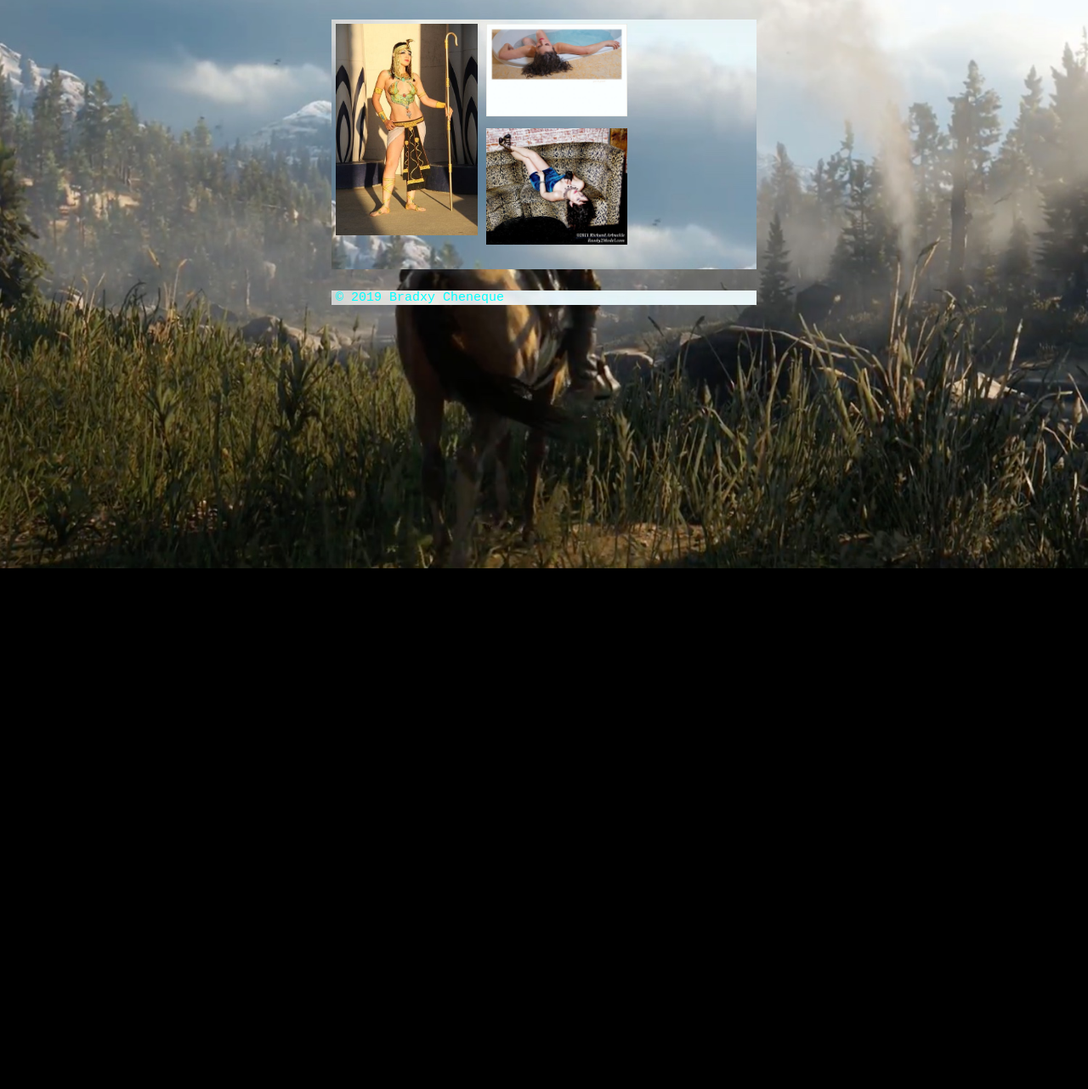
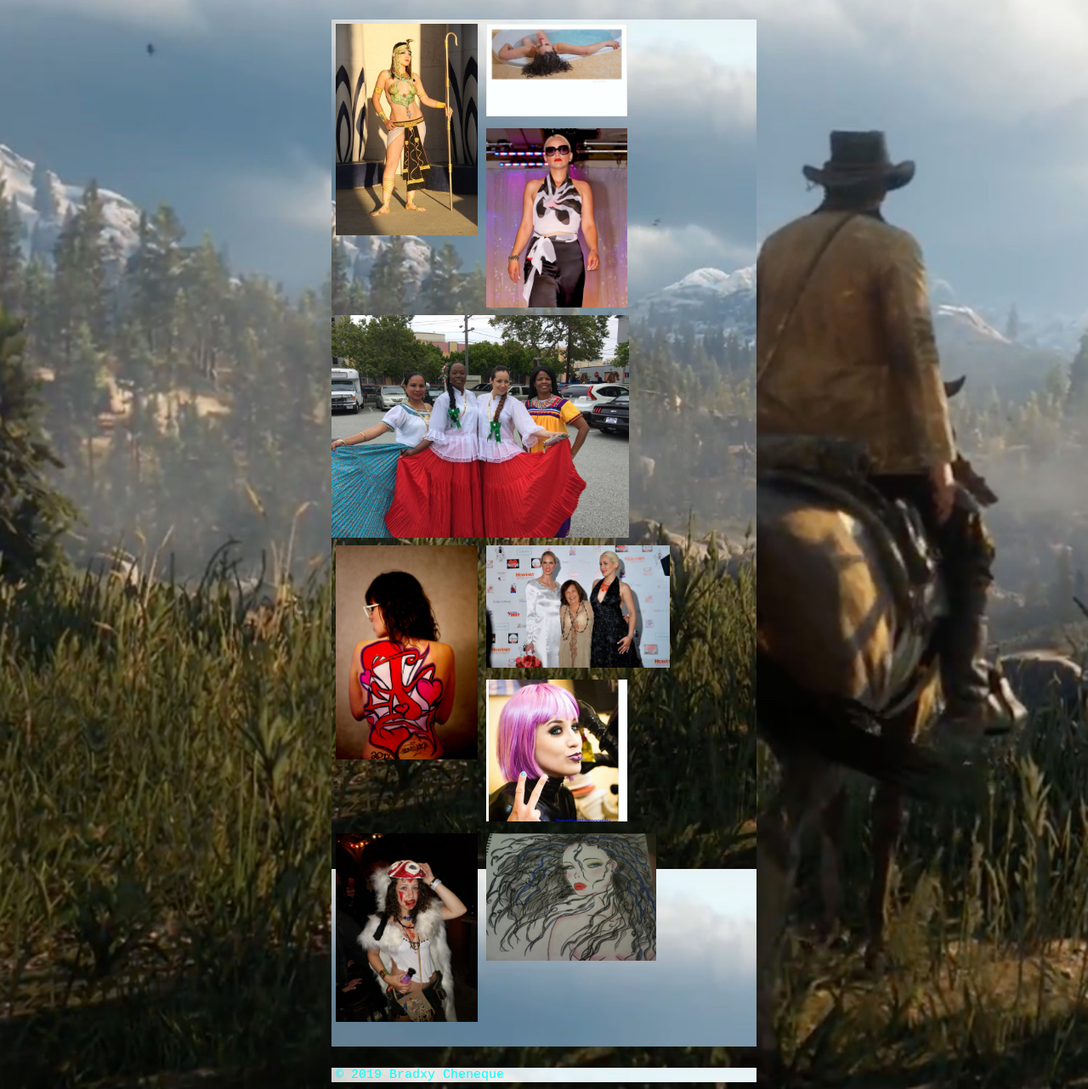
Before and after one commit to Bcheneque/project3_Bradxy, a plain HTML site: page portfolio/projects.html in a window 1280 px wide. Shown: the part 131-1413 px from the top of the page at 85% size. Before the commit the page ends 800 px from the top, so only its background shows below. Drawn offline with Linux system fonts and the light colour scheme; files whose address does not match are found by name.

Commit message:
Portfolio Version 1.0

```diff
--- a/portfolio/projects.html
+++ b/portfolio/projects.html
@@ -38,7 +38,25 @@
             <img id="La_Tina" src="images/La_Tina.jpg" style="width:100%"/>
                 </div>
                 <div class="column">
-            <img id="Leopard_couch" src="images/Leopard_couch.jpg" style="width:100%"/>
+            <img id="Runway" src="images/Runway.jpg" style="width:100%"/>
+                </div>
+                <div id="column">
+                    <img id="folklore" src="images/Folklore.jpg" style= "width:70%"/>
+                </div>
+                <div class="column">
+                    <img id="Duran" src="images/Duran.jpg" style="width:100%"/>
+                </div>
+                <div class="column">
+                <img id="Crisanta" src="images/CrisantaM.jpg" style="width:130%"/>
+                </div>
+                <div class="column">
+                <img id="music-video" src="images/Music_video.jpg" style="width:100%"/>
+                </div>
+                <div class="column">
+                <img id="Princess" src="images/Princess_Mononoke.jpg" style="width:100%"/>
+                </div>
+                <div class="column">
+                    <img id="Portrait" src="images/Self_portrait.jpg" style="width:120%"/>
                 </div>
             </div>
             <p></p>
--- a/portfolio/styles/styles.css
+++ b/portfolio/styles/styles.css
@@ -135,3 +135,7 @@ color:darkmagenta;}
   clear: both;
   display: table;
 }
+#othercolor{
+font-size:20px;
+    color: darkslateblue;
+}
```
Also changed, not shown: portfolio/about_me.html (+2 -2 lines), portfolio/images/Behindscenes.JPG (added), portfolio/images/Carnival.JPG (added), portfolio/images/CrisantaM.JPG (added), portfolio/images/Duran.JPG (added), portfolio/images/Folklore.JPG (added), portfolio/images/Music_video.JPG (added), portfolio/images/Native_American.JPG (added), portfolio/images/Princess_Mononoke.JPG (added), portfolio/images/Runway.JPG (added), portfolio/images/Self_portrait.JPG (added).
